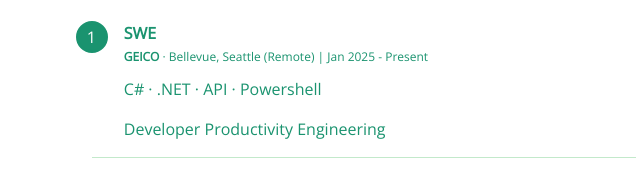
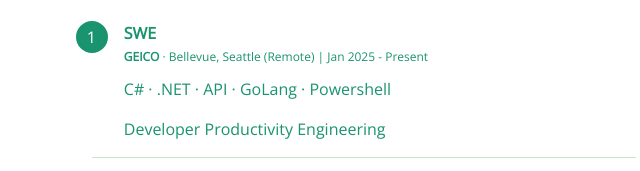
Before and after one commit to saiyerniakhil/akhil-portfolio, an Astro site: page /info in a window 1280 px wide. Shown: the part 139-310 px from the top of the page, 276-916 px from the left. Built offline with nearby package versions, Linux system fonts and the light colour scheme; Astro itself is replaced by a stand-in of ours.

Commit message:
Update info.astro

```diff
--- a/src/pages/info.astro
+++ b/src/pages/info.astro
@@ -18,7 +18,7 @@
         toDuration: "Present",
         role: "SWE",
         description: "Developer Productivity Engineering",
-        technologies: ["C#", ".NET", "API", "Powershell"],
+        technologies: ["C#", ".NET", "API", "GoLang", "Powershell"],
         location: "Bellevue, Seattle (Remote)",
     },
     {
```
